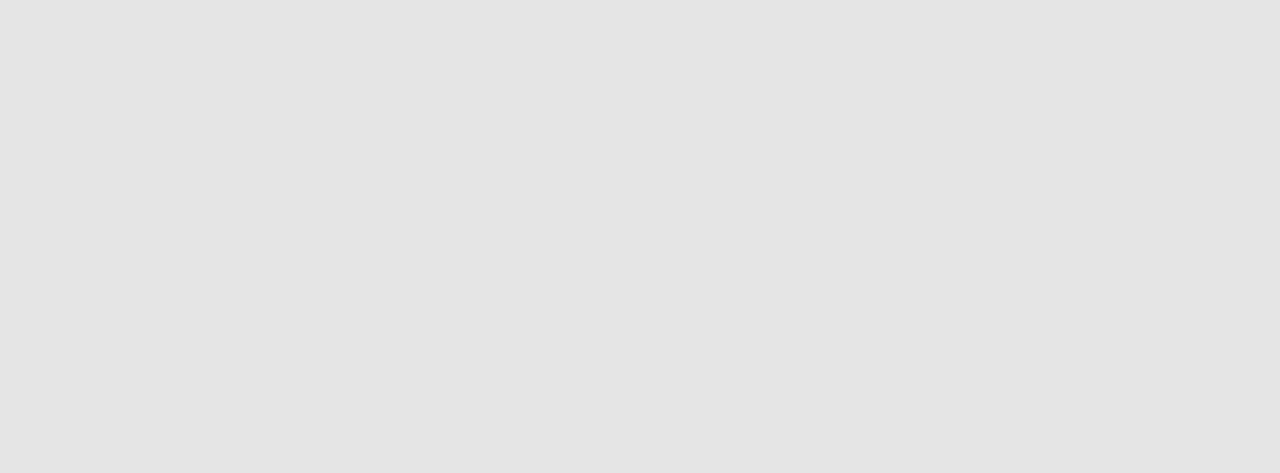
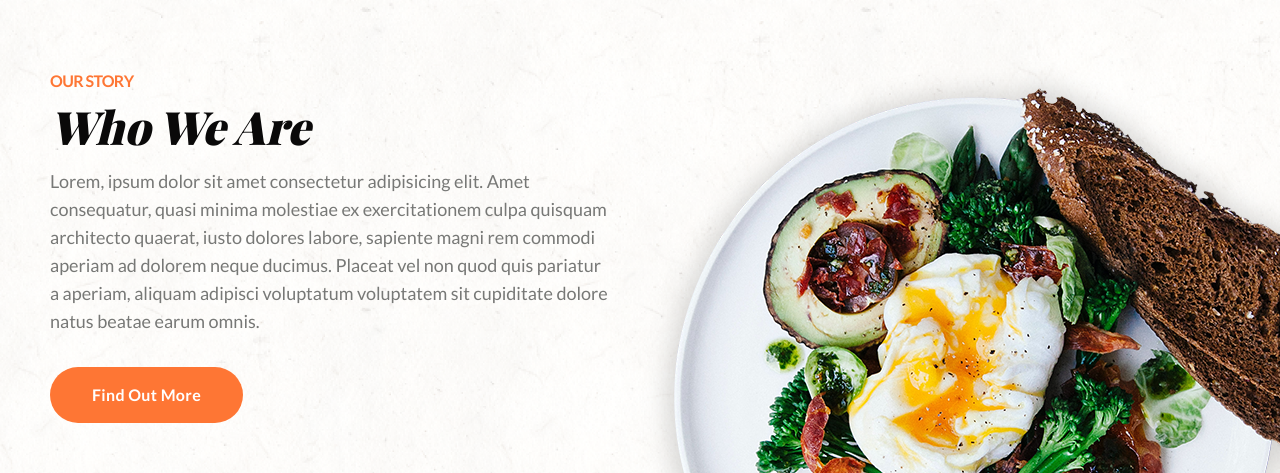
Before and after one commit to dalinec/restaurant-landing-page, a React (Vite) app: page / in a window 1280 px wide. Shown: the part 1044-1517 px from the top of the page. Before the commit the page ends 980 px from the top, so only its background shows below. Built offline with nearby package versions, Linux system fonts and the light colour scheme; a web font is replaced by a local one.

Commit message:
add about section

```diff
--- a/src/App.jsx
+++ b/src/App.jsx
@@ -1,9 +1,11 @@
+import About from './components/About';
 import Hero from './components/Hero';
 
 function App() {
   return (
     <div className='h-full bg-pattern bg-repeat max-w-[1800px] mx-auto overflow-hidden'>
-      <Hero/>
+      <Hero />
+      <About />
     </div>
   );
 }
--- /dev/null
+++ b/src/components/About.jsx
@@ -0,0 +1,46 @@
+import { aboutData } from '../data';
+
+import { motion } from 'framer-motion';
+
+import { plateVariants, fadeIn, staggerContainer } from '../variants';
+
+const About = () => {
+  const { pretitle, title, subtitle, btnText, image } = aboutData;
+
+  return (
+    <section className='min-h-[620px]'>
+      <div className='container mx-auto min-h-[620px]'>
+        {/* text and img wrapper */}
+        <motion.div
+          variants={staggerContainer}
+          initial='hidden'
+          whileInView='show'
+          viewport={{ once: false, amoun: 0.6 }}
+          className='min-h-[620px] flex flex-col lg:flex-row items-center'
+        >
+          {/* text */}
+          <motion.div
+            variants={fadeIn('right', 'tween', 0.2, 1.8)}
+            className='flex-1 text-center lg:text-left'
+          >
+            <div className='pretitle'>{pretitle}</div>
+            <h2 className='h2 capitalize'>{title}</h2>
+            <p className='mb-8 max-w-[560px]'>{subtitle}</p>
+            <button className='btn capitalize mx-auto lg:mx-0'>
+              {btnText}
+            </button>
+          </motion.div>
+          {/* img */}
+          <motion.div
+            variants={plateVariants}
+            className='-mb-[300px] -mr-[186px] z-10'
+          >
+            <img src={image} alt='image' />
+          </motion.div>
+        </motion.div>
+      </div>
+    </section>
+  );
+};
+
+export default About;
--- a/src/components/Header.jsx
+++ b/src/components/Header.jsx
@@ -7,11 +7,11 @@
 
 const headerVariants = {
   hidden: {
-    padding: '84px 0 84px 0',
+    padding: '84px 0',
     background: 'none',
   },
   show: {
-    padding: '14px 0 14px 0',
+    padding: '14px 0',
     background: 'rgba(0,0,0,0.92)',
     transition: {
       type: 'spring',
--- a/src/data.jsx
+++ b/src/data.jsx
@@ -5,6 +5,8 @@
   FaPinterestP,
   FaDiscord,
 } from 'react-icons/fa';
+
+import AboutImg from '../src/assets/about/plate.png';
 
 export const heroData = {
   pretitle: 'Nothing brings together like',
@@ -31,3 +33,12 @@
   { href: '/', src: <FaPinterestP /> },
   { href: '/', src: <FaDiscord /> },
 ];
+
+export const aboutData = {
+  pretitle: 'our story',
+  title: 'who we are',
+  subtitle:
+    'Lorem, ipsum dolor sit amet consectetur adipisicing elit. Amet consequatur, quasi minima molestiae ex exercitationem culpa quisquam architecto quaerat, iusto dolores labore, sapiente magni rem commodi aperiam ad dolorem neque ducimus. Placeat vel non quod quis pariatur a aperiam, aliquam adipisci voluptatum voluptatem sit cupiditate dolore natus beatae earum omnis.',
+  btnText: 'find out more',
+  image: AboutImg,
+};
--- a/src/variants.js
+++ b/src/variants.js
@@ -19,6 +19,22 @@
   };
 };
 
+export const plateVariants = {
+  hidden: {
+    x: '120%',
+    rotate: 120,
+  },
+  show: {
+    x: 0,
+    rotate: 0,
+    transition: {
+      type: 'spring',
+      duration: 1.8,
+      delay: 0.5,
+    },
+  },
+};
+
 export const staggerContainer = (staggerChildren, delayChildren) => {
   return {
     hidden: {},
```
